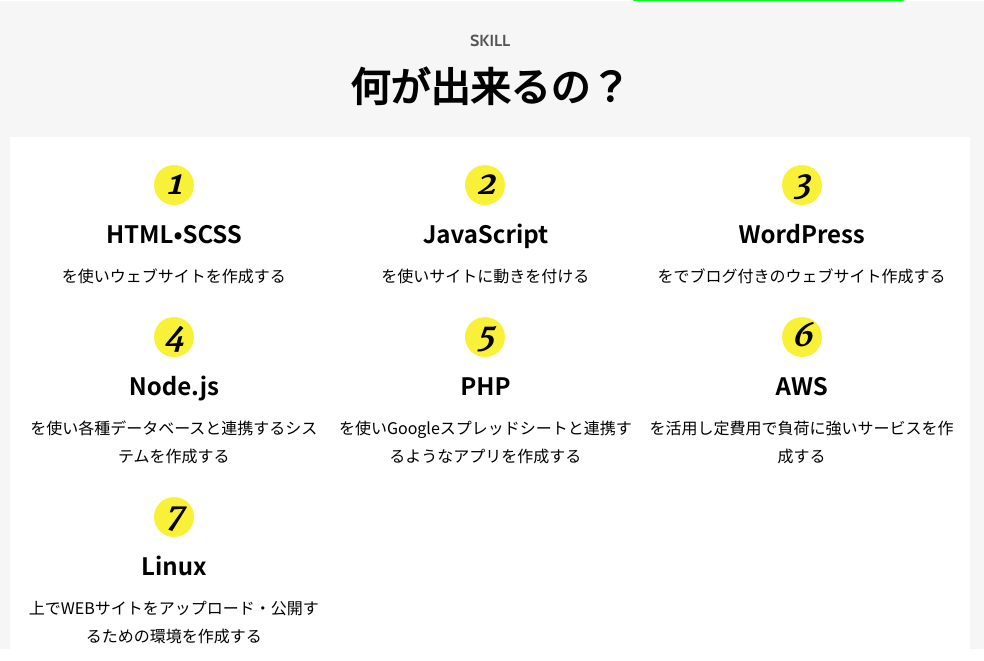
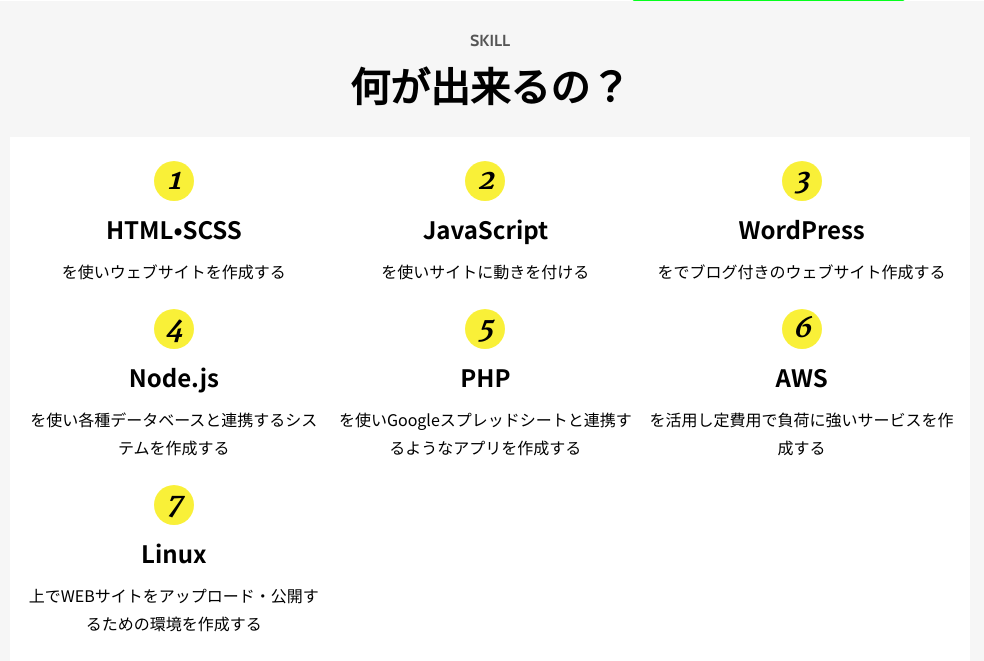
Before and after one commit to kensukegoto/self-appeal, a PHP site: page / in a window 1280 px wide; the page is wider, and only the part inside the window is pictured. Shown: the part 695-1356 px from the top of that part, without its empty margins (150-1134 px from the left). Run offline with PHP 8.4, Linux system fonts and the light colour scheme.

Commit message:
追加：skillモジュールの余白

```diff
--- a/__dev/sass/block/_b-skill.scss
+++ b/__dev/sass/block/_b-skill.scss
@@ -11,6 +11,7 @@
     margin-right: 16px;
     margin-left: 16px;
     padding: 0 8px;
+    padding-bottom: 20px;
     background-color: color(base);
     @include media(l){
       width: 960px;
@@ -18,6 +19,7 @@
       margin-left: auto;
       margin-right: auto;
       padding: 0 16px;
+      padding-bottom: 24px;
     }
   }
 
--- a/__dev/sass/module/_m-skills.scss
+++ b/__dev/sass/module/_m-skills.scss
@@ -1,8 +1,8 @@
 .m-skills{
+
   display: flex;
   flex-wrap: wrap;
   justify-content: space-between;
-
 
   .c-skill{
 
@@ -16,7 +16,7 @@
       }
     }
     @include media(l){
-      margin-top: 28px;
+      margin-top: 24px;
     }
 
   }
--- a/css/index.css
+++ b/css/index.css
@@ -151,6 +151,7 @@ body {
   margin-right: 16px;
   margin-left: 16px;
   padding: 0 8px;
+  padding-bottom: 20px;
   background-color: #fff;
 }
 
@@ -2404,6 +2405,7 @@ body {
     margin-left: auto;
     margin-right: auto;
     padding: 0 16px;
+    padding-bottom: 24px;
   }
   .c-humburger {
     display: none !important;
@@ -2444,7 +2446,7 @@ body {
     font-size: 4rem;
   }
   .c-skill__num {
-    font-size: 3.2rem;
+    font-size: 2.8rem;
     width: 40px;
     height: 40px;
   }
@@ -2495,7 +2497,7 @@ body {
     background-color: #cc0000;
   }
   .m-skills .c-skill {
-    margin-top: 28px;
+    margin-top: 24px;
   }
   .u-mt0-l {
     margin-top: 0px;
```
